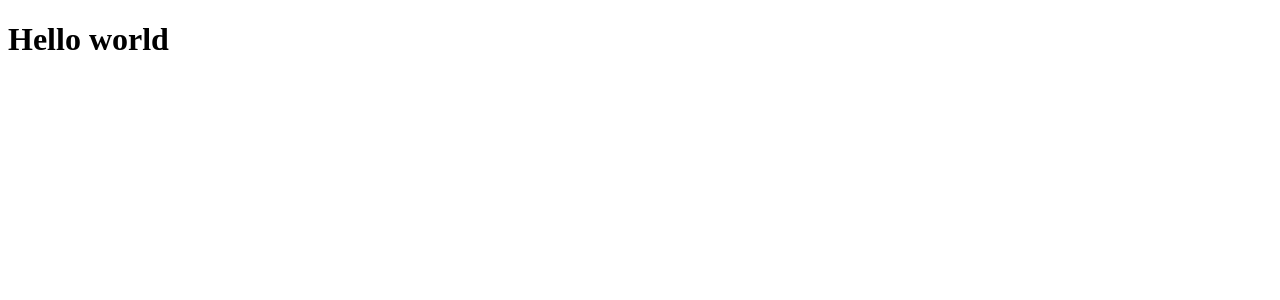
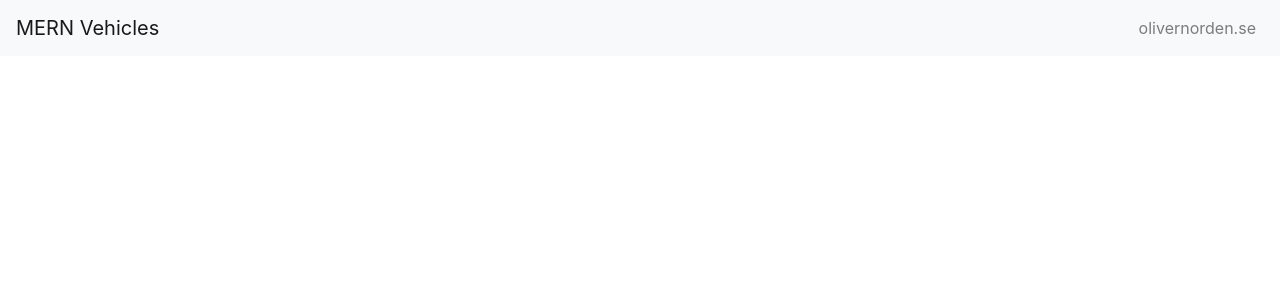
Before and after one commit to oliver-norden/mern_vehicles, a React (Create React App) app in the folder client/: page / in a window 1280 px wide. Shown: the top 300 px of the page. Built offline with nearby package versions, Linux system fonts and the light colour scheme.

Commit message:
Added navbar component

```diff
--- a/client/src/App.js
+++ b/client/src/App.js
@@ -1,10 +1,12 @@
 import React from 'react';
 import './App.css';
+import AppNavbar from './components/Navbar';
+import 'bootstrap/dist/css/bootstrap.min.css';
 
 function App() {
   return (
     <div className="App">
-      <h1>Hello world</h1>
+      <AppNavbar />
     </div>
   );
 }
--- /dev/null
+++ b/client/src/components/Navbar.js
@@ -0,0 +1,39 @@
+import React, { Component } from 'react';
+import {
+    Collapse,
+    Navbar,
+    NavbarToggler,
+    NavbarBrand,
+    Nav,
+    NavItem,
+    NavLink } from 'reactstrap';
+
+class AppNavbar extends Component {
+    state = {
+        isOpen: false
+    }
+
+    toggle = () => {
+        this.setState({isOpen: !this.state.isOpen});
+    }
+
+    render() {
+        return (
+            <div>
+                <Navbar color="light" light expand="md">
+                    <NavbarBrand href="/">MERN Vehicles</NavbarBrand>
+                    <NavbarToggler onClick={this.toggle} />
+                    <Collapse isOpen={this.state.isOpen} navbar>
+                        <Nav className="ml-auto" navbar>
+                            <NavItem>
+                                <NavLink href="http://olivernorden.se">olivernorden.se</NavLink>
+                            </NavItem>
+                        </Nav>
+                    </Collapse>
+                </Navbar>
+            </div>
+        )
+    }
+}
+
+export default AppNavbar;
```
